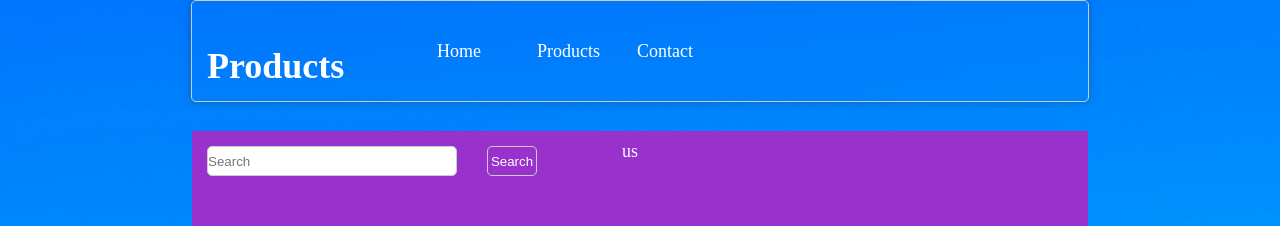
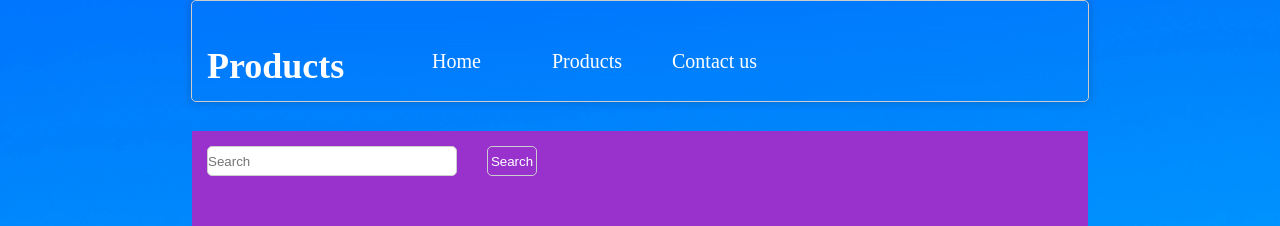
Before and after one commit to ingMarAmaya/prueba-tec, a Vue app in the folder prueba/: page / in a window 1280 px wide. Shown: the top 226 px of the page. Built offline with nearby package versions, Linux system fonts and the light colour scheme.

Commit message:
modified style to nav

```diff
--- a/prueba/src/components/header.vue
+++ b/prueba/src/components/header.vue
@@ -46,13 +46,19 @@
         width: 100px;
         display: block;
         float: left;
-        height: 100px;
-        line-height: 100px;
+        /* border-right: 1px solid #ccc; */
+        margin: 10px 10px 0px 10px;
+        /* height: 100px;
+        line-height: 100px; */
     }
 
     ul li a{
         color: white;
-        padding: 15px;
+        /* padding: 10px 20px; */
+        font-size: 20px;
+        width: 50px;
+        height: 100px;
+        line-height: 100px;
     }
     .clearFix{
         float: none;
```
